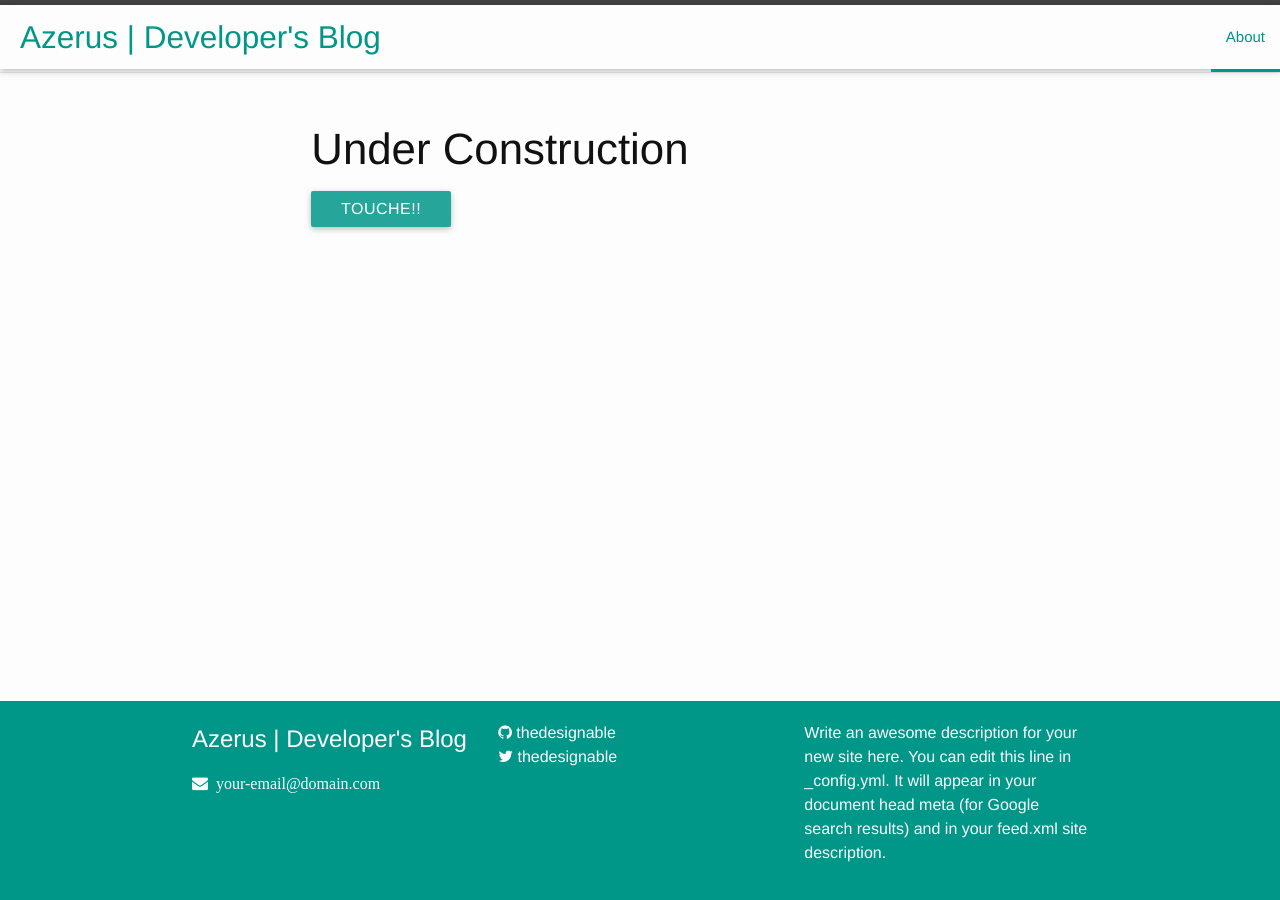
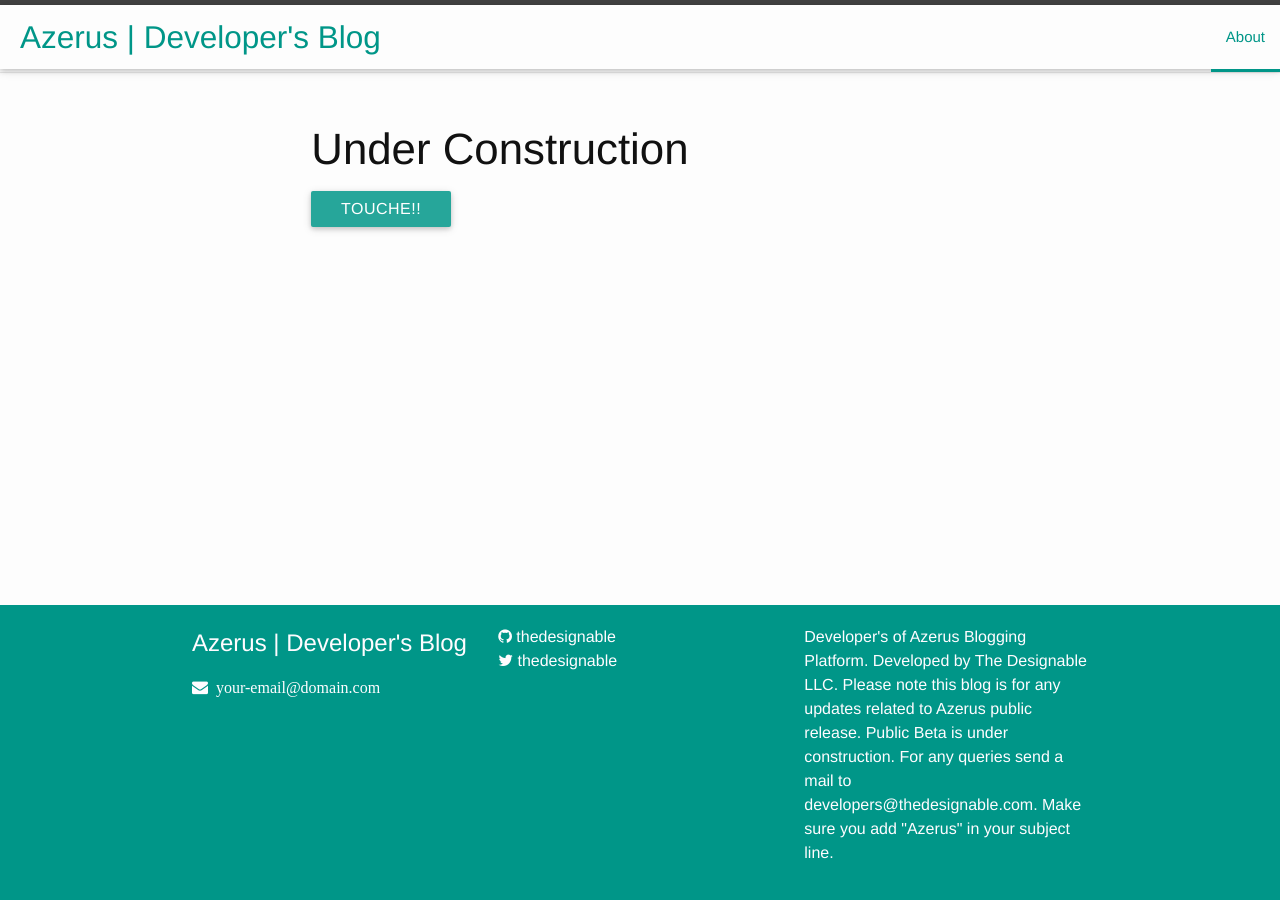
Before and after one commit to aidataguy/thedesignable_azerus, a Jekyll site: the page built from index.html, in a window 1280 px wide. Built offline with Jekyll 4.4.1, drawn with Linux system fonts in a browser that asks for light colours; nearby versions of some CDN libraries.

Commit message:
Added CNAME

```diff
--- /dev/null
+++ b/CNAME
@@ -0,0 +1 @@
+azerus.thedesignable.com
--- a/_config.yml
+++ b/_config.yml
@@ -2,9 +2,10 @@
 title: Azerus | Developer's Blog
 email: your-email@domain.com
 description: > # this means to ignore newlines until "baseurl:"
-  Write an awesome description for your new site here. You can edit this
-  line in _config.yml. It will appear in your document head meta (for
-  Google search results) and in your feed.xml site description.
+ Developer's of Azerus Blogging Platform. Developed by The Designable LLC.
+ Please note this blog is for any updates related to Azerus public release.
+ Public Beta is under construction. For any queries send a mail to developers@thedesignable.com.
+ Make sure you add "Azerus" in your subject line.
 baseurl: "" # the subpath of your site, e.g. /blog/
 url: "http://thedesignable.github.io" # the base hostname & protocol for your site
 twitter_username: thedesignable
```
